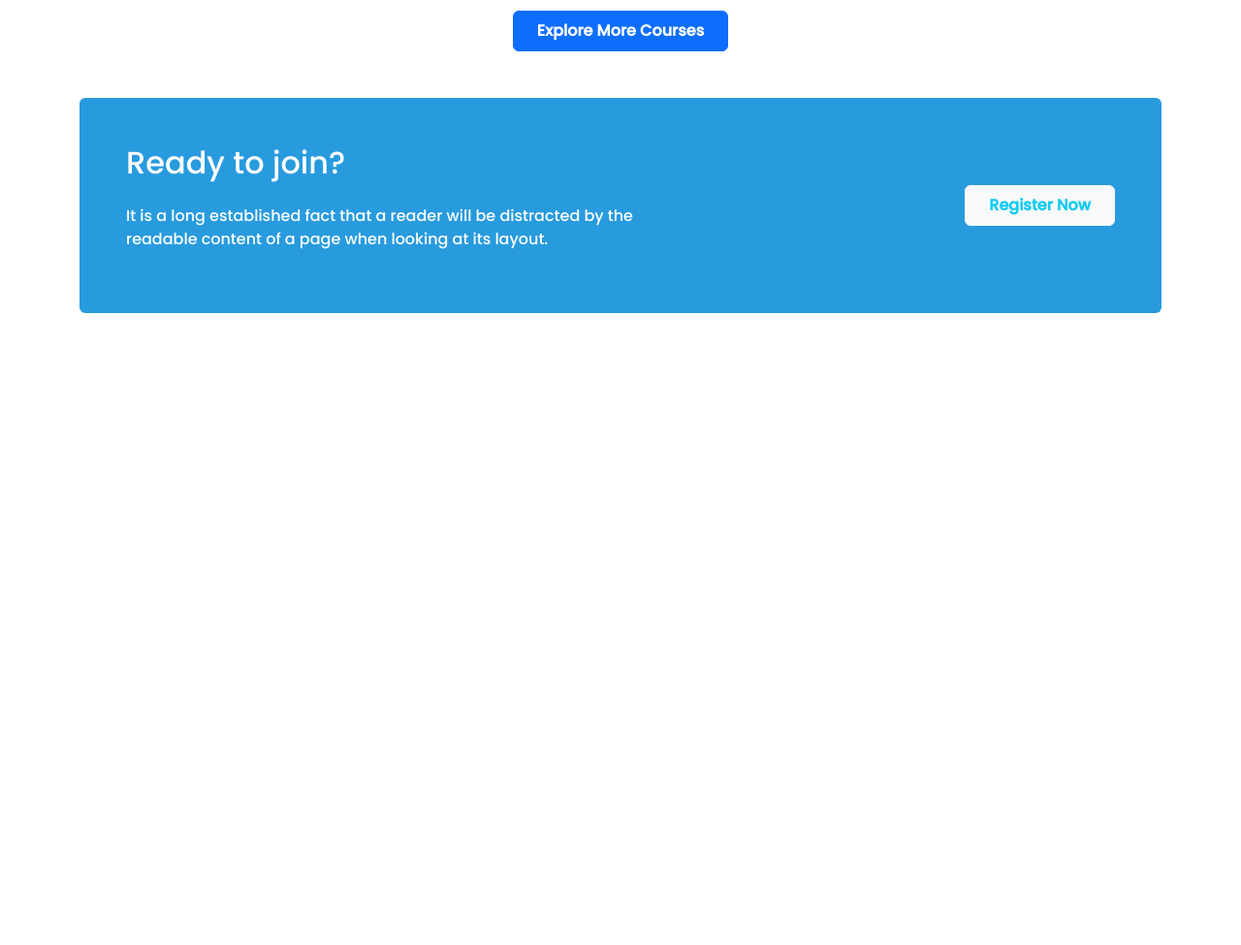
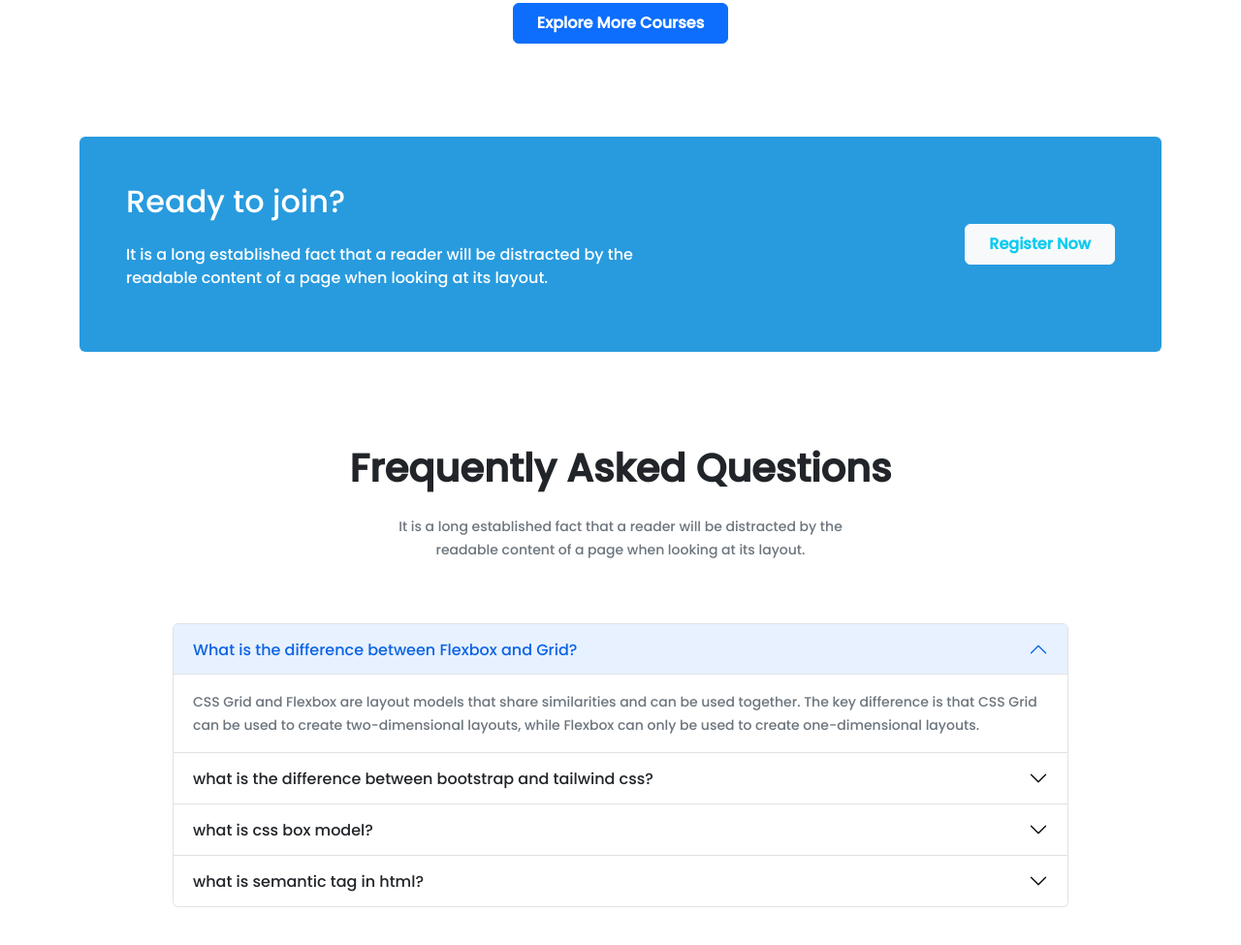
Before and after one commit to sakibahmed567567/assignment-3-edTech, a plain HTML site: page index.html in a window 1280 px wide. Shown: the part 1597-2572 px from the top of the page at 97% size. Before the commit the page ends 1920 px from the top, so only its background shows below. Drawn offline with nearby package versions, Linux system fonts and the light colour scheme; a web font is replaced by a local one.

Commit message:
FAQs section added

```diff
--- a/index.html
+++ b/index.html
@@ -248,13 +248,13 @@
                     </div>
                 </div>
             </div>
-            <div class="text-center mt-4 mb-5">
-                <button type="button" class="btn btn-primary text-white fw-semibold py-2 px-4">Explore More Courses
+            <div class="text-center mt-3 mb-5">
+                <button type="button" class="btn btn-primary text-white fw-semibold py-2 px-4 mb-5">Explore More Courses
                 </button>
             </div>
         </section>
         <!-- Ready to join section  -->
-        <section class="mt-5">
+        <section class="my-5">
             <div class="join-section-bg d-flex align-items-center justify-content-between p-5 rounded">
                 <div class="text-white">
                     <h2 class="pb-3">Ready to join?</h2>
@@ -266,6 +266,98 @@
                         data-bs-placement="top" data-bs-title="Register your crash course"
                         data-bs-content="Crash Course is one of the best ways to educate yourself, your classmates, and your family from us.">Register
                         Now</button>
+                </div>
+            </div>
+        </section>
+        <!-- Frequently Asked Questions section  -->
+        <section class="my-5">
+            <div class="text-center py-5">
+                <h1 class="fw-bold pb-3">Frequently Asked Questions</h1>
+                <p class="text-muted"><small>It is a long established fact that a reader will be distracted by the <br>
+                        readable
+                        content of a page when looking at its layout.</small></p>
+            </div>
+            <div class="accordion mx-5 px-5" id="accordionPanelsStayOpenExample">
+                <div class="accordion-item">
+                    <h2 class="accordion-header" id="panelsStayOpen-headingOne">
+                        <button class="accordion-button" type="button" data-bs-toggle="collapse"
+                            data-bs-target="#panelsStayOpen-collapseOne" aria-expanded="true"
+                            aria-controls="panelsStayOpen-collapseOne">
+                            What is the difference between Flexbox and Grid?
+                        </button>
+                    </h2>
+                    <div id="panelsStayOpen-collapseOne" class="accordion-collapse collapse show"
+                        aria-labelledby="panelsStayOpen-headingOne">
+                        <div class="accordion-body">
+                            <small class="text-muted">CSS Grid and Flexbox are layout models that share similarities and
+                                can be used
+                                together. The
+                                key difference is that CSS Grid can be used to create two-dimensional layouts, while
+                                Flexbox
+                                can only be used to create one-dimensional layouts.</small>
+                        </div>
+                    </div>
+                </div>
+                <div class="accordion-item">
+                    <h2 class="accordion-header" id="panelsStayOpen-headingTwo">
+                        <button class="accordion-button collapsed" type="button" data-bs-toggle="collapse"
+                            data-bs-target="#panelsStayOpen-collapseTwo" aria-expanded="false"
+                            aria-controls="panelsStayOpen-collapseTwo">
+                            what is the difference between bootstrap and tailwind css?
+                        </button>
+                    </h2>
+                    <div id="panelsStayOpen-collapseTwo" class="accordion-collapse collapse"
+                        aria-labelledby="panelsStayOpen-headingTwo">
+                        <div class="accordion-body">
+                            <small class="text-muted">The significant difference between Tailwind CSS and Bootstrap is
+                                that Tailwind offers
+                                predesigned widgets to build a site from scratch with fast UI development, while
+                                Bootstrap comes with a set of pre-styled responsive, mobile-first components that
+                                possess a definite UI kit.</small>
+                        </div>
+                    </div>
+                </div>
+                <div class="accordion-item">
+                    <h2 class="accordion-header" id="panelsStayOpen-headingThree">
+                        <button class="accordion-button collapsed" type="button" data-bs-toggle="collapse"
+                            data-bs-target="#panelsStayOpen-collapseThree" aria-expanded="false"
+                            aria-controls="panelsStayOpen-collapseThree">
+                            what is css box model?
+                        </button>
+                    </h2>
+                    <div id="panelsStayOpen-collapseThree" class="accordion-collapse collapse"
+                        aria-labelledby="panelsStayOpen-headingThree">
+                        <div class="accordion-body">
+                            <small class="text-muted">
+                                In CSS we broadly have two types of boxes — block boxes and inline boxes. The type
+                                refers to
+                                how the box behaves in terms of page flow and in relation to other boxes on the page.
+                                Boxes
+                                have an inner display type and an outer display type.
+                            </small>
+                        </div>
+                    </div>
+                </div>
+                <div class="accordion-item">
+                    <h2 class="accordion-header" id="panelsStayOpen-headingFour">
+                        <button class="accordion-button collapsed" type="button" data-bs-toggle="collapse"
+                            data-bs-target="#panelsStayOpen-collapseFour" aria-expanded="false"
+                            aria-controls="panelsStayOpen-collapseFour">
+                            what is semantic tag in html?
+                        </button>
+                    </h2>
+                    <div id="panelsStayOpen-collapseFour" class="accordion-collapse collapse"
+                        aria-labelledby="panelsStayOpen-headingFour">
+                        <div class="accordion-body">
+                            <small class="text-muted">Semantic HTML elements are those that clearly describe their
+                                meaning in a human- and
+                                machine-readable way. Elements such as <span class="text-primary">
+                                    header</span> ,<span class="text-primary">
+                                    footer</span> and <span class="text-primary">
+                                    article</span> are all considered semantic because they accurately
+                                describe the purpose of the element and the type of content that is inside them.</small>
+                        </div>
+                    </div>
                 </div>
             </div>
         </section>
```
